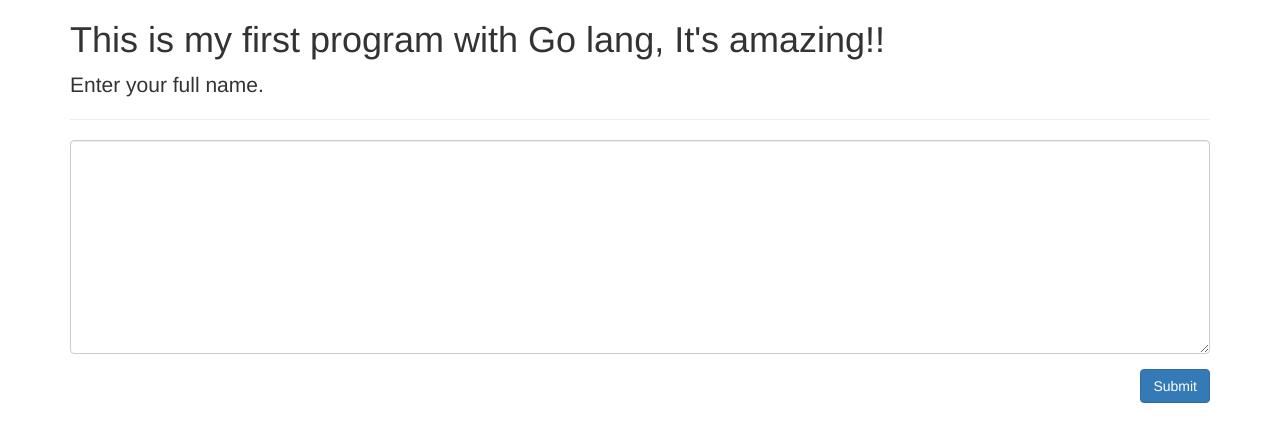
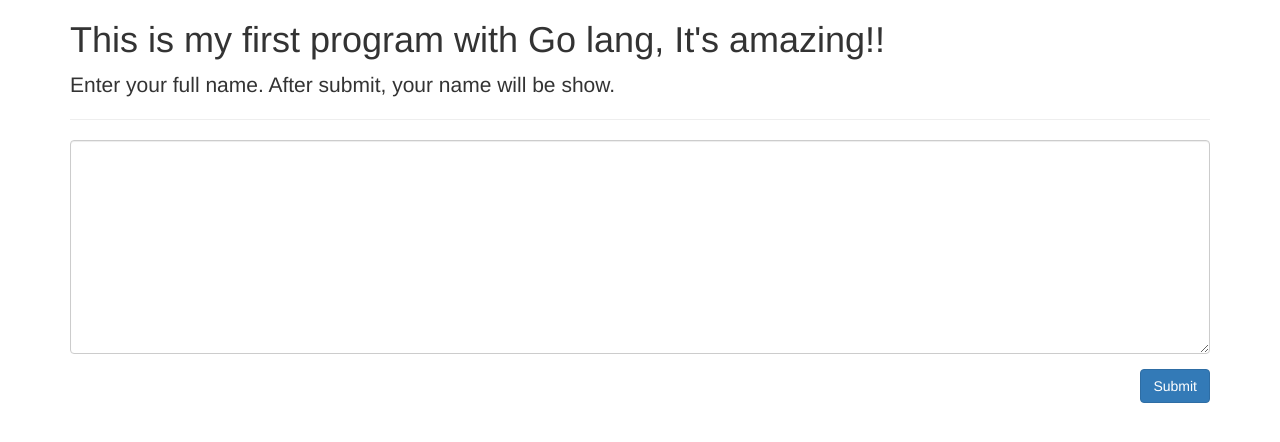
Before and after one commit to jeff235255/myFirstGolangApp, a plain HTML site: page public/index.html in a window 1280 px wide. Drawn offline with nearby package versions, Linux system fonts and the light colour scheme.

Commit message:
Update new HTML

```diff
--- a/public/index.html
+++ b/public/index.html
@@ -7,7 +7,7 @@
     <div  class="container">
       <div  class="page-title">
         <h1>This is my first program with Go lang, It's amazing!!</h1>
-        <p  class="lead">Enter your full name.</p>
+        <p  class="lead">Enter your full name. After submit, your name will be show.</p>
         <hr />
       </div>
       <form action="/markdown"  method="POST">
```
